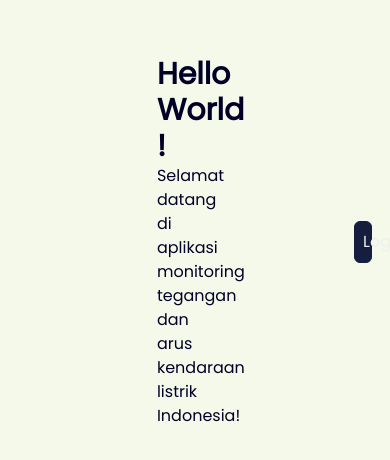
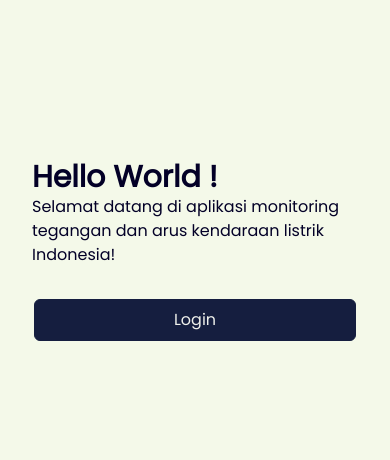
Before and after one commit to arifian853/dashboard-for-ilham, a React (Create React App) app: page / in a window 390 px wide. Shown: the part 180-640 px from the top of the page. Built offline with nearby package versions, Linux system fonts and the light colour scheme; no server answers.

Commit message:
Adding new things

```diff
--- a/src/App.css
+++ b/src/App.css
@@ -128,3 +128,52 @@ body {
   color: var(--bg-black);
   width: 250px;
 }
+
+.btn-container button {
+  border: 1px solid var(--dark-blue);
+  transition: 0.4s;
+}
+.btn-container button:hover {
+  transition: 0.4s;
+  border: 1px solid var(--dark-blue);
+  background-color: var(--dark-blue);
+  color: var(--white);
+}
+
+@media screen and (min-width: 320px) and (max-width: 480px) {
+  .monitor {
+    background-color: var(--bg-white);
+    display: flex;
+    flex-direction: column;
+  }
+
+  .landing-page {
+    background-color: var(--bg-white);
+    color: var(--bg-black);
+    padding: 1em;
+    display: flex;
+    flex-direction: column;
+    gap: 1em;
+    align-items: center;
+    justify-content: center;
+  }
+
+  .left-side {
+    width: 100%;
+    padding: 1em;
+  }
+
+  .right-side {
+    width: 100%;
+  }
+
+  .right-side button {
+    width: 90%;
+  }
+
+  .login-page form {
+    background-color: var(--dark-blue);
+    color: var(--white);
+    width: 90%;
+  }
+}
--- a/src/Components/DashboardBody.jsx
+++ b/src/Components/DashboardBody.jsx
@@ -1,9 +1,9 @@
 import React from 'react';
 import { useUserAuth } from '../Context/UserAuthContext';
 import Clock from './Clock';
-import { BiLogOut } from 'react-icons/bi';
+import { BiLogOut, BiRefresh } from 'react-icons/bi';
 
-export const DashboardBody = ({ values }) => {
+export const DashboardBody = ({ values, reFetch }) => {
   const { user, logOut } = useUserAuth();
   const handleLogout = async () => {
     try {
@@ -21,8 +21,8 @@ export const DashboardBody = ({ values }) => {
 
       <div className='dashboard w-full flex items-center justify-center'>
         <div className="main flex items-center justify-between flex-col p-5 gap-5">
-        <h1 className='text-2xl'>Real-time Monitoring</h1>
-        <p className='flex items-center gap-1'>Time : <Clock /> WIB </p>
+          <h1 className='text-2xl'>Real-time Monitoring</h1>
+          <p className='flex items-center gap-1'>Time : <Clock /> WIB </p>
           <div className="monitor flex items-center justify-center gap-3 w-full p-3">
 
             <div className="temp flex items-center justify-center flex-col p-3 rounded-md">
@@ -41,7 +41,10 @@ export const DashboardBody = ({ values }) => {
             </div>
 
           </div>
-          <button onClick={handleLogout} className='text-base cursor-pointer flex items-center gap-2'> <BiLogOut /> Logout </button>
+          <div className='btn-container flex items-center justify-center gap-5'>
+            <button onClick={handleLogout} className='p-2 rounded-md text-base cursor-pointer flex items-center gap-2'> <BiLogOut /> Logout </button>
+            <button onClick={reFetch} className='p-2 rounded-md text-base cursor-pointer flex items-center gap-2'> <BiRefresh /> Refresh</button>
+          </div>
         </div>
       </div>
     </>
--- a/src/Pages/Dashboard.jsx
+++ b/src/Pages/Dashboard.jsx
@@ -30,6 +30,13 @@ export const Dashboard = () => {
       setLoading(true);
     }
   }, []);
+
+  const reFetch = async () => {
+    getData().then(({ data }) => {
+      setValues(data);
+      setLoading(true);
+    });
+  }
   if (loading) {
     return (
       <div className="loading">
@@ -53,7 +60,7 @@ export const Dashboard = () => {
           Dashboard
         </title>
       </Helmet>
-      <DashboardBody values={values} />
+      <DashboardBody values={values} reFetch={reFetch} />
     </>
 
 
```
